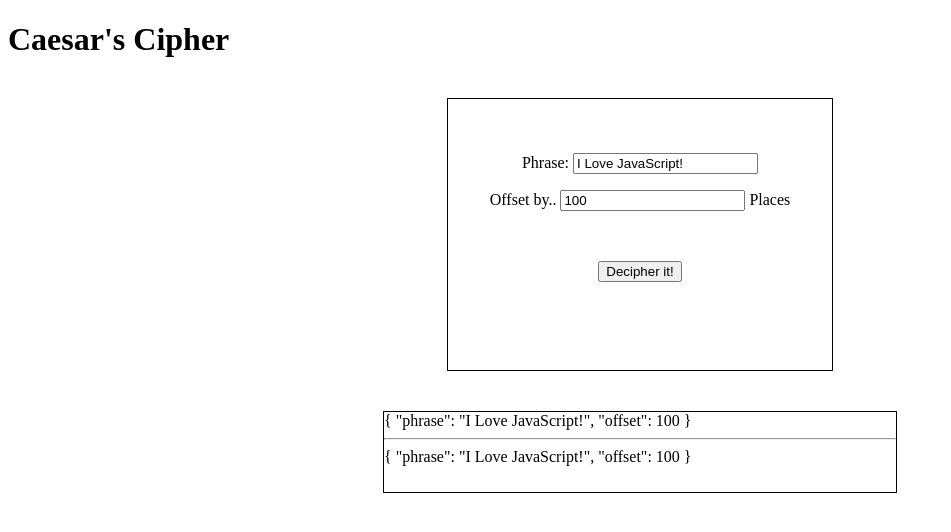
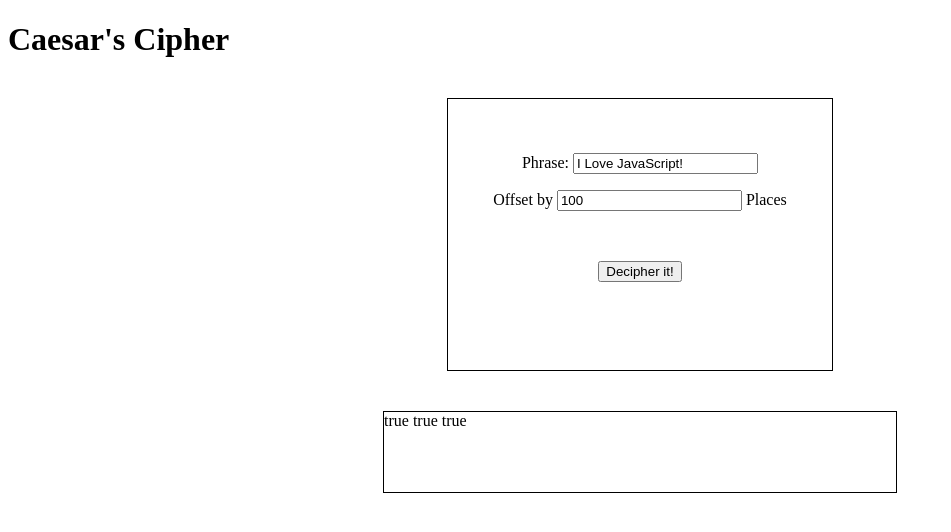
Before and after one commit to srsexton94/caesars-cipher, an Angular app in the folder client/: page / in a window 1280 px wide. Shown: the top 532 px of the page, without its empty margins (0-951 px from the left). Built offline with nearby package versions, Linux system fonts and the light colour scheme.

Commit message:
Add template reference var to check state/validity
Add template reference variables to the inputs (eg #phrase) and bind it
to `ngModel` to alter the state/validity classes & properties
Demonstrate with placeholders in display section

```diff
--- a/client/src/app/app.component.html
+++ b/client/src/app/app.component.html
@@ -5,13 +5,13 @@
 
     <fieldset>
       <label>Phrase:
-        <input type="text" [(ngModel)]="cipherModel.phrase" name="phrase" placeholder="I love JavaScript!">
+        <input type="text" #phrase="ngModel" [(ngModel)]="cipherModel.phrase" name="phrase" required placeholder="I love JavaScript!">
       </label>
     </fieldset>
 
     <fieldset>
-      <label>Offset by..
-        <input type="number" [(ngModel)]="cipherModel.offset" name="offset">  Places
+      <label>Offset by
+        <input type="number" #offset="ngModel" [(ngModel)]="cipherModel.offset" name="offset" required>  Places
       </label>
     </fieldset>
 
@@ -19,9 +19,9 @@
   </form>
 
   <section class="display">
-    {{ cipherForm.value | json }}
-    <hr />
-    {{ cipherModel | json }}
+    {{ phrase.untouched }}
+    {{ phrase.pristine }}
+    {{ phrase.valid }}
   </section>
 
 </main>
```
